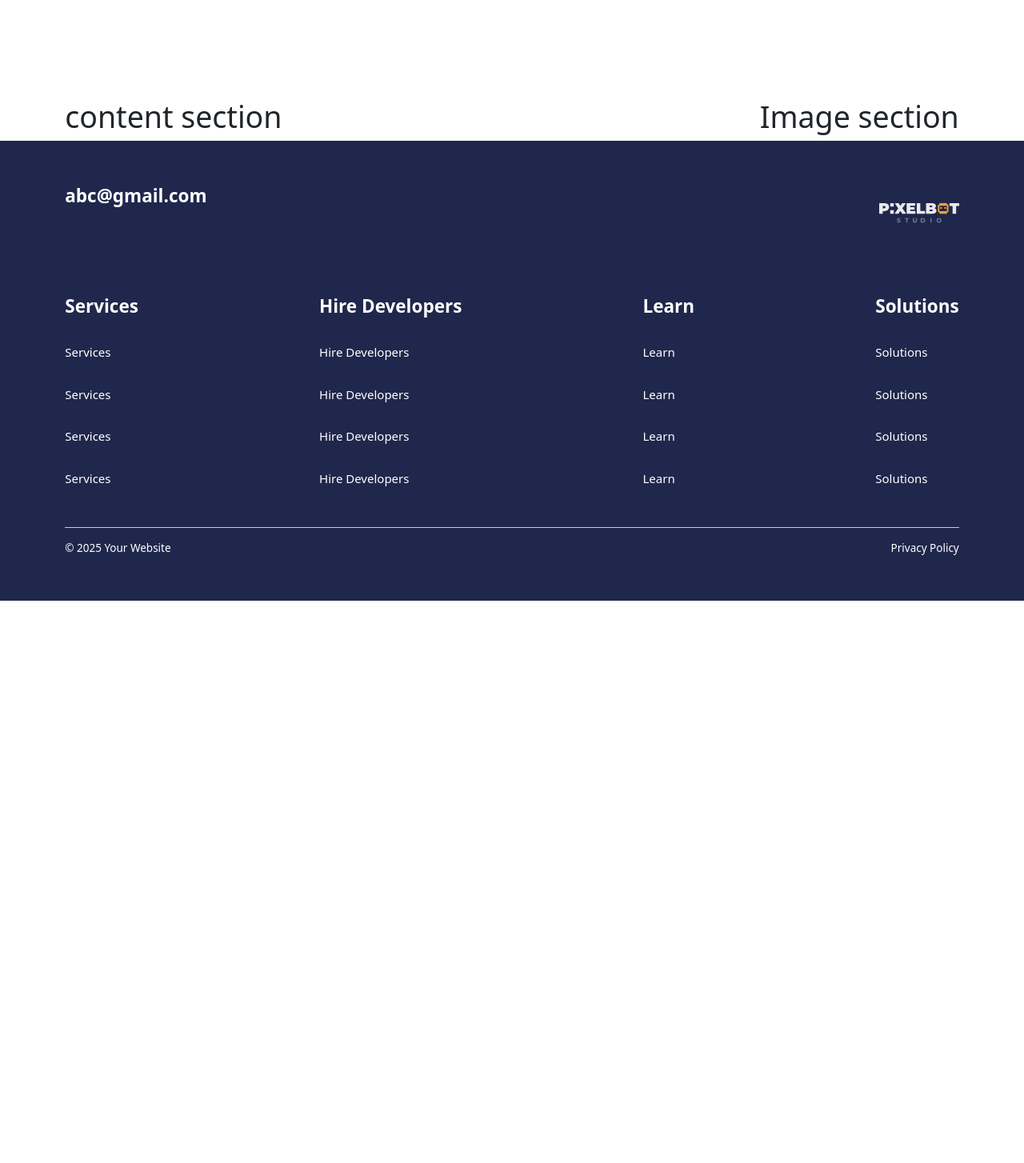
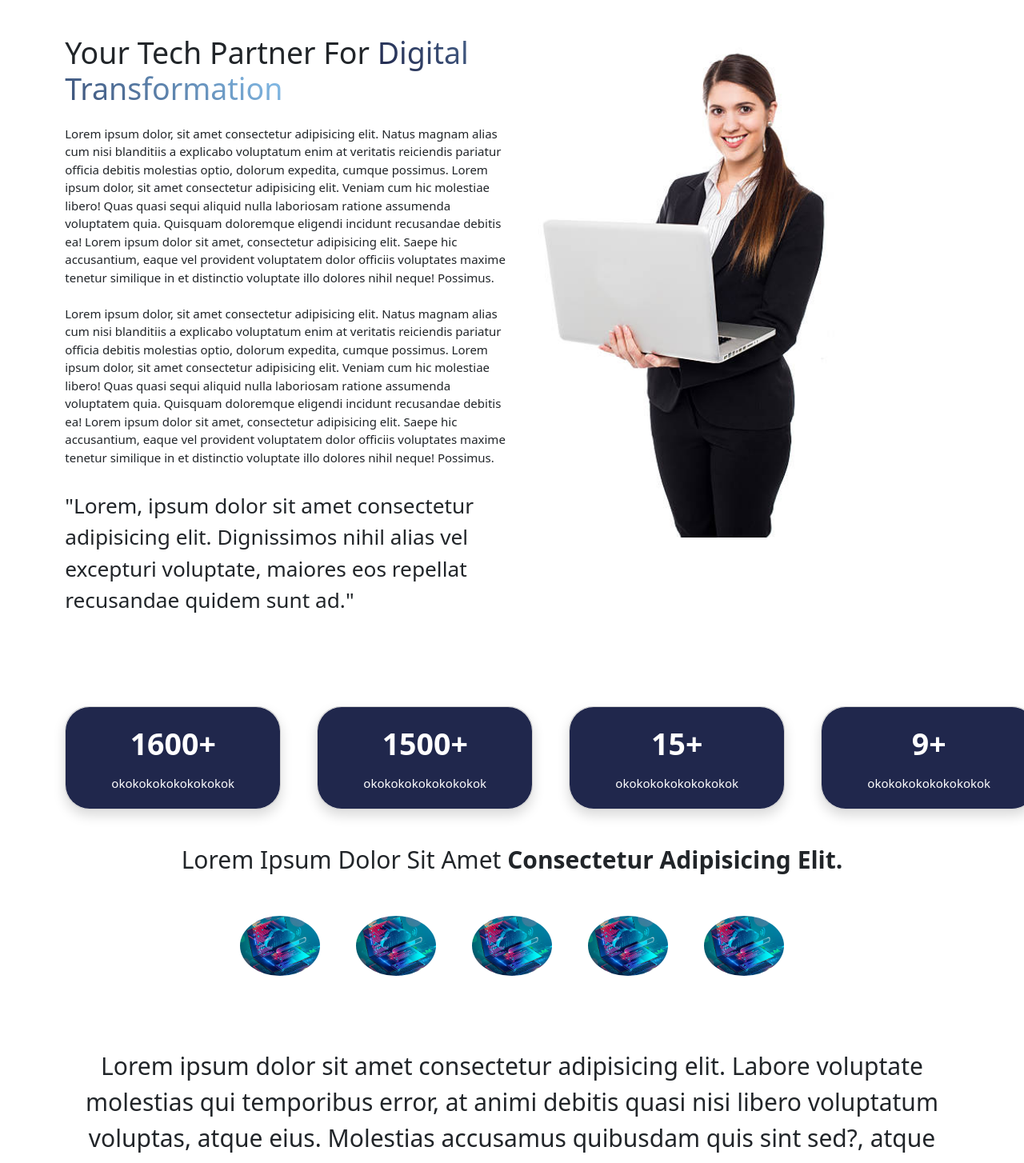
Before and after one commit to pixelBot-me/PixelBot-studio-final, a React (Vite) app: page /about-us in a window 1280 px wide. Shown: the part 562-2016 px from the top of the page at 80% size. Before the commit the page ends 1313 px from the top, so only its background shows below. Built offline with nearby package versions, Linux system fonts and the light colour scheme.

Commit message:
working on abt-us page

```diff
--- a/src/assets/css/aboutus/aboutus.css
+++ b/src/assets/css/aboutus/aboutus.css
@@ -9,3 +9,7 @@
     padding: 15% 0;
     width: 100%;
 }
+
+/* .abt-detail-img{
+    align-items: end !important;
+} */
--- a/src/components/GetInTouch.jsx
+++ b/src/components/GetInTouch.jsx
@@ -3,7 +3,7 @@ import { Container, Row, Form, Button, } from 'react-bootstrap'
 import "bootstrap/dist/css/bootstrap.min.css";
 import '../assets/css/getInTouch.css'
 // import { IoLogoWhatsapp } from "react-icons/io";
-import { FcCallback } from "react-icons/fc";
+import { PiPhoneCallFill } from "react-icons/pi";
 import { IoLogoWhatsapp } from "react-icons/io";
 import { TfiEmail } from "react-icons/tfi";
 
@@ -28,7 +28,7 @@ export default function GetInTouch() {
                             <Row className='py-5'>
                                 <div className='d-flex'>
                                     <div className='col-md-3'>
-                                        <FcCallback className='fs-1' />
+                                        <PiPhoneCallFill className='fs-1 thm-clr' />
                                     </div>
                                     <div className='col-md-9'>
                                         <h4>Call</h4>
@@ -38,7 +38,7 @@ export default function GetInTouch() {
 
                                 <div className='d-flex py-5'>
                                     <div className='col-md-3'>
-                                        <IoLogoWhatsapp className='fs-1 text-success'/>
+                                        <IoLogoWhatsapp className='fs-1 thm-clr'/>
 
                                         {/* <IoLogoWhatsapp style={{ color: 'green', fontSize: '2rem' }}/> */}
                                     </div>
@@ -64,7 +64,7 @@ export default function GetInTouch() {
 
                                 <div className='d-flex'>
                                     <div className='col-md-3'>
-                                    <TfiEmail className='fs-1 text-danger'/>
+                                    <TfiEmail className='fs-1 thm-clr'/>
 
 
                                     </div>
--- a/src/components/aboutUs/AboutUs.jsx
+++ b/src/components/aboutUs/AboutUs.jsx
@@ -1,7 +1,11 @@
 import React from 'react';
 import '../../assets/css/aboutus/aboutus.css';
 import Header from '../../common/Header';
-import { Container, Row } from 'react-bootstrap';
+import { Card, CardBody, CardSubtitle, CardTitle, Container, Image, Row } from 'react-bootstrap';
+import abtDetail from '../../assets/images/abot-us/abt-detail.jpg'
+
+import image1 from '../../assets/images/softwareDev.jpg';
+import GetInTouch from '../GetInTouch';
 
 export default function AboutUs() {
   return (
@@ -22,22 +26,103 @@ export default function AboutUs() {
         </Container>
 
       </div>
-      <Container style={{ paddingTop: '125px' }}>
+      <Container>
         <Row>
 
-          <div className='d-flex justify-content-between'>
-            <div>
-              <h1>content section</h1>
+          <div className='d-flex justify-content-between my-5'>
+            <div className='col-md-6'>
+              <h1 className='text-capitalize' >your tech partner for <span className='fs-1' style={{
+                background: 'linear-gradient(45deg, #20274c, #7ebcebf0)',
+                WebkitBackgroundClip: 'text',
+                color: 'transparent'
+              }}>digital transformation</span></h1>
+
+              <div className='py-3 fw-normal'>
+                <h6 className='lh-base'>
+                  Lorem ipsum dolor, sit amet consectetur adipisicing elit. Natus magnam alias cum nisi blanditiis a explicabo voluptatum enim at veritatis reiciendis pariatur officia debitis molestias optio, dolorum expedita, cumque possimus. Lorem ipsum dolor, sit amet consectetur adipisicing elit. Veniam cum hic molestiae libero! Quas quasi sequi aliquid nulla laboriosam ratione assumenda voluptatem quia. Quisquam doloremque eligendi incidunt recusandae debitis ea! Lorem ipsum dolor sit amet, consectetur adipisicing elit. Saepe hic accusantium, eaque vel provident voluptatem dolor officiis voluptates maxime tenetur similique in et distinctio voluptate illo dolores nihil neque! Possimus.
+                </h6>
+
+                <h6 className='lh-base pt-3'>
+                  Lorem ipsum dolor, sit amet consectetur adipisicing elit. Natus magnam alias cum nisi blanditiis a explicabo voluptatum enim at veritatis reiciendis pariatur officia debitis molestias optio, dolorum expedita, cumque possimus. Lorem ipsum dolor, sit amet consectetur adipisicing elit. Veniam cum hic molestiae libero! Quas quasi sequi aliquid nulla laboriosam ratione assumenda voluptatem quia. Quisquam doloremque eligendi incidunt recusandae debitis ea! Lorem ipsum dolor sit amet, consectetur adipisicing elit. Saepe hic accusantium, eaque vel provident voluptatem dolor officiis voluptates maxime tenetur similique in et distinctio voluptate illo dolores nihil neque! Possimus.
+                </h6>
+
+                <h3 className='lh-base pt-4'>
+                  "Lorem, ipsum dolor sit amet consectetur adipisicing elit. Dignissimos nihil alias vel excepturi voluptate, maiores eos repellat recusandae quidem sunt ad."
+                </h3>
+              </div>
             </div>
 
-            <div>
-            <h1>Image section</h1>
+
+
+            <div className='col-md-6'>
+              <div>
+                <img src={abtDetail} alt="" className='w-75 abt-detail-img' />
+              </div>
 
             </div>
 
           </div>
         </Row>
       </Container>
+
+      <Container>
+
+        <Row className='my-5'>
+          <div className='d-flex gap-5'>
+            <div>
+              <Card className='shadow mb-5 bg-body rounded-5' style={{ width: '18rem' }}>
+                <CardBody className='bg-theme text-white py-4 text-center rounded-5'>
+                  <CardTitle className='fw-bolder fs-1'>1600+</CardTitle>
+                  <CardSubtitle className='pt-3'>okokokokokokokokok</CardSubtitle>
+                </CardBody>
+              </Card>
+            </div>
+            <div>
+              <Card className='shadow mb-5 bg-body rounded-5' style={{ width: '18rem' }}>
+                <CardBody className='bg-theme text-white py-4 text-center rounded-5'>
+                  <CardTitle className='fw-bolder fs-1'>1500+</CardTitle>
+                  <CardSubtitle className='pt-3'>okokokokokokokokok</CardSubtitle>
+                </CardBody>
+              </Card>
+            </div><div>
+              <Card className='shadow mb-5 bg-body rounded-5' style={{ width: '18rem' }}>
+                <CardBody className='bg-theme text-white py-4 text-center rounded-5'>
+                  <CardTitle className='fw-bolder fs-1'>15+</CardTitle>
+                  <CardSubtitle className='pt-3'>okokokokokokokokok</CardSubtitle>
+                </CardBody>
+              </Card>
+            </div>
+            <div>
+              <Card className='shadow mb-5 bg-body rounded-5' style={{ width: '18rem' }}>
+                <CardBody className='bg-theme text-white py-4 text-center rounded-5'>
+                  <CardTitle className='fw-bolder fs-1'>9+</CardTitle>
+                  <CardSubtitle className='pt-3'>okokokokokokokokok</CardSubtitle>
+                </CardBody>
+              </Card>
+            </div>
+
+          </div>
+
+          <h2 className='text-center text-capitalize'>
+            Lorem ipsum dolor sit amet <span className='fs-2 fw-bolder'>consectetur adipisicing elit.</span>
+          </h2>
+
+          <div className='d-flex gap-5 featured-brand-logo justify-content-center py-5'>
+            <Image src={image1} className='img-fluid' width={100} height={100} roundedCircle alt="brand-logo" />
+            <Image src={image1} className='img-fluid' width={100} height={100} roundedCircle alt="brand-logo" />
+            <Image src={image1} className='img-fluid' width={100} height={100} roundedCircle alt="brand-logo" />
+            <Image src={image1} className='img-fluid' width={100} height={100} roundedCircle alt="brand-logo" />
+            <Image src={image1} className='img-fluid' width={100} height={100} roundedCircle alt="brand-logo" />
+          </div>
+
+          <div className='py-5 fs-2 text-center fw-normal'>
+            Lorem ipsum dolor sit amet consectetur adipisicing elit. Labore voluptate molestias qui temporibus error, at animi debitis quasi nisi libero voluptatum voluptas, atque eius. Molestias accusamus quibusdam quis sint sed?, atque eius. Molestias accusamus quibusdam quis sint sed?, atque eius. Molestias accusamus quibusdam quis sint sed?
+          </div>
+        </Row>
+      </Container>
+
+
+      <GetInTouch/>
     </>
   );
 }
```
Also changed, not shown: src/assets/images/abot-us/abt-detail.jpg (added).
